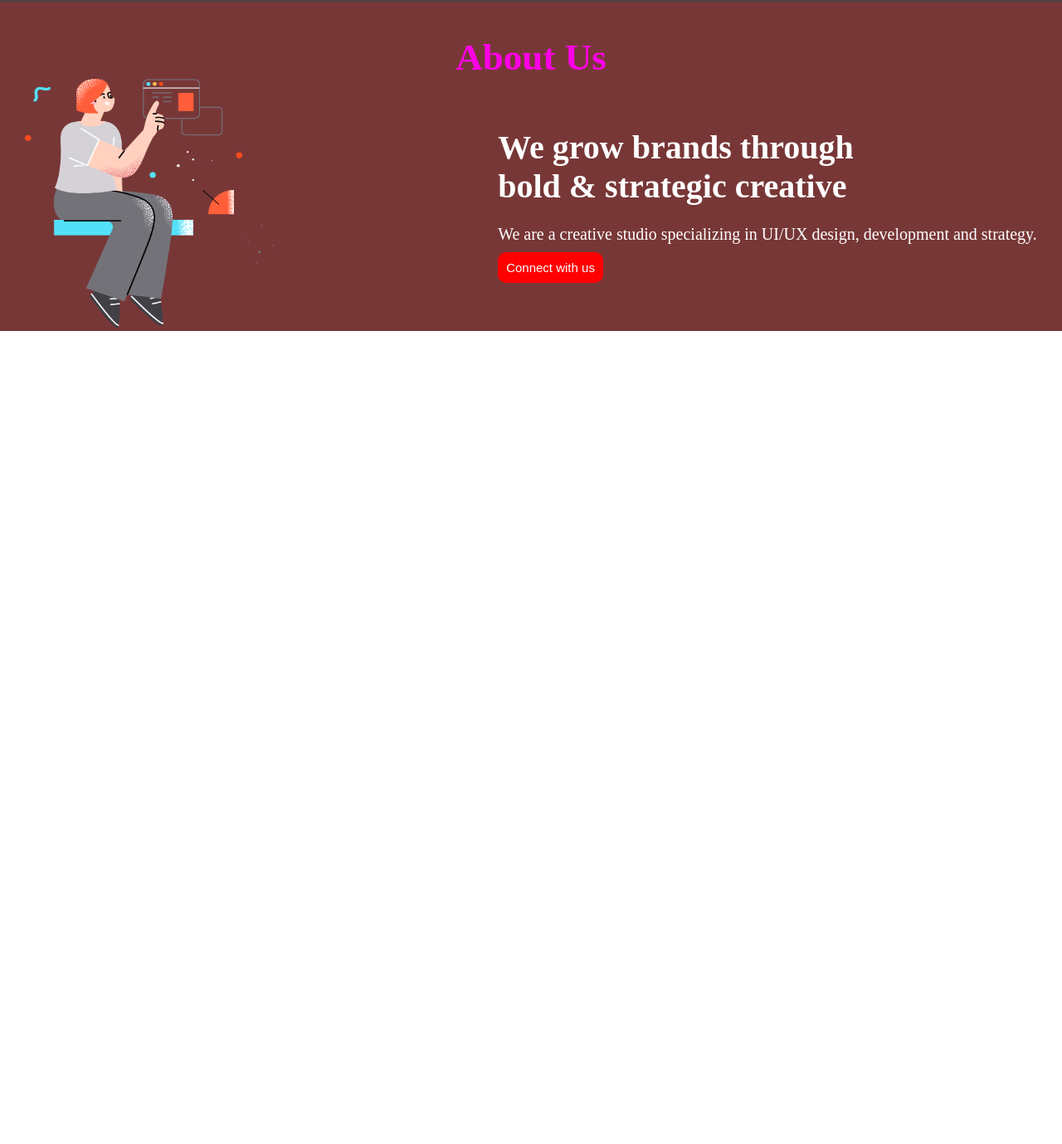
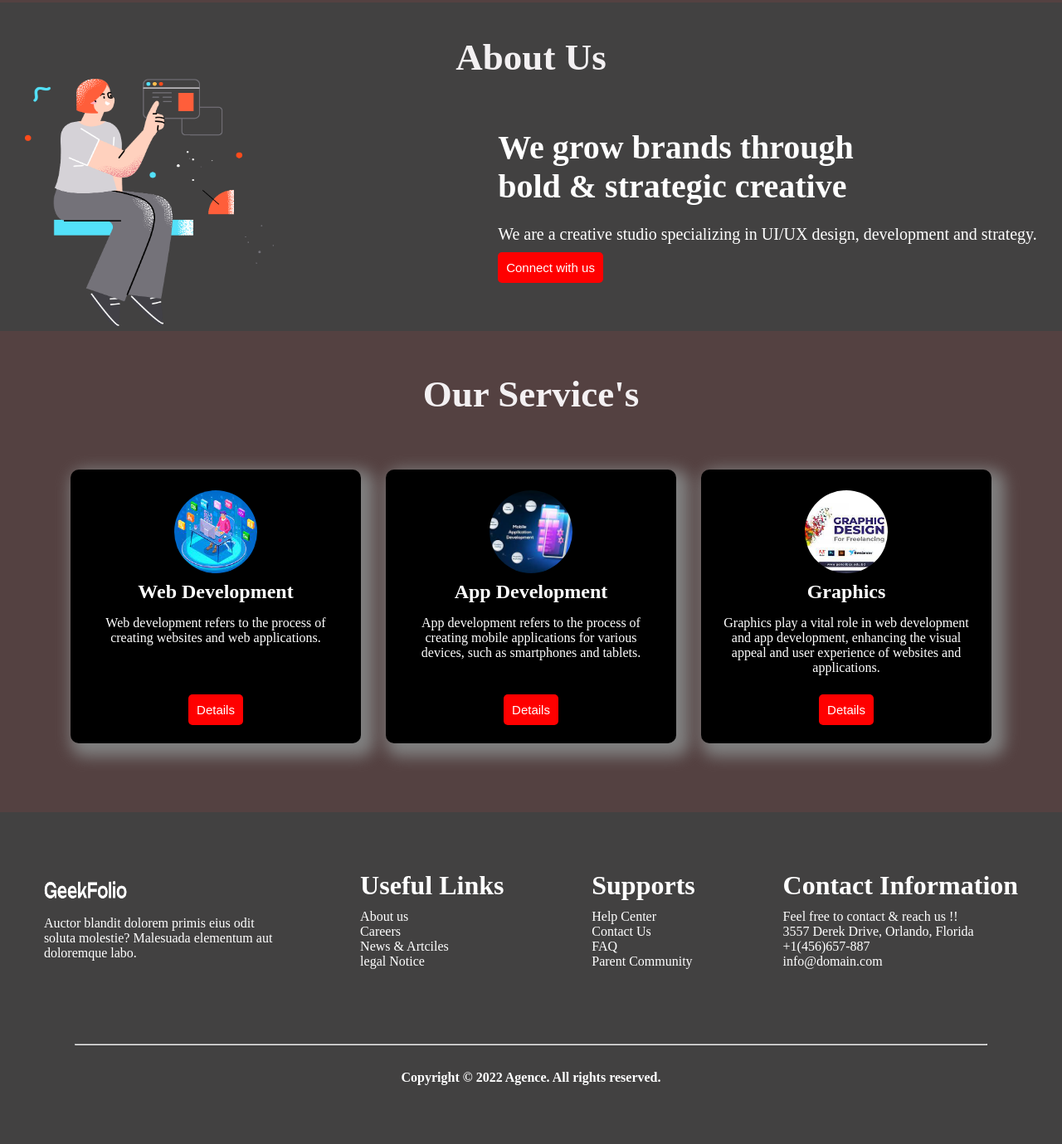
Before and after one commit to Md-Nadim-Mir/Digital-products-1, a plain HTML site: page index.html in a window 1280 px wide. Shown: the part 867-2246 px from the top of the page at 83% size. Before the commit the page ends 1266 px from the top, so only its background shows below. Drawn offline with Linux system fonts and the light colour scheme.

Commit message:
all is complete

```diff
--- a/index.html
+++ b/index.html
@@ -55,7 +55,7 @@
 
         <h1 class="title-1">About Us</h1>
 
-        <div class="section-3">
+        <div class="section-2">
 
             <div class="content">
 
@@ -77,5 +77,88 @@
 
     </section>
 
+
+    <!-- section 3 -->
+
+    <section class="section-3">
+
+        <h1 class="title-3">Our Service's</h1>
+
+        <div class="card-display">
+
+             <div class="card-design">
+
+                <img class="card-img" src="images/web.jpg" alt="">
+                <h1>Web Development</h1>
+                <p style="margin-top: 15px; margin-bottom: 5px; height: 80px;">Web development refers to the process of creating websites and web applications.</p>
+                <button class="button-design">Details</button>
+
+             </div>
+
+
+             <div class="card-design">
+
+                <img class="card-img" src="images/app.jpg" alt="">
+                <h1>App Development</h1>
+                <p style="margin-top: 15px; margin-bottom: 5px; height: 80px;">App development refers to the process of creating mobile applications for various devices, such as smartphones and tablets.</p>
+                <button class="button-design">Details</button>
+
+             </div>
+
+             <div class="card-design">
+
+                <img class="card-img" src="images/graphic.jpg" alt="">
+                <h1>Graphics</h1>
+                <p style="margin-top: 15px; margin-bottom: 5px; height: 80px;">Graphics play a vital role in web development and app development, enhancing the visual appeal and user experience of websites and applications.</p>
+                <button class="button-design">Details</button>
+
+             </div>
+
+        </div>
+
+
+    </section>
+
+    <!-- footer section -->
+
+    <footer>
+
+
+        <div class="footer-position">
+            <div>
+                <img style="margin-bottom: 10px;" class="footer-logo" src="logo/logo-light.png" alt="">
+                <p>Auctor blandit dolorem primis eius odit <br> soluta molestie? Malesuada elementum aut <br> doloremque labo.</p>
+            </div>
+
+            <div>
+                <h1 style="margin-bottom: 10px;" >Useful Links</h1>
+                <p>About us</p>
+                <p>Careers</p>
+                <p>News & Artciles</p>
+                <p>legal Notice</p>
+            </div>
+
+            <div>
+                <h1 style="margin-bottom: 10px;" >Supports</h1>
+                <p>Help Center</p>
+                <p>Contact Us</p>
+                <p>FAQ</p>
+                <p>Parent Community</p>
+            </div>
+
+            <div>
+                <h1 style="margin-bottom: 10px;" >Contact Information</h1>
+                <p>Feel free to contact & reach us !!</p>
+                <p>3557 Derek Drive, Orlando, Florida</p>
+                <p>+1(456)657-887</p>
+                <p>info@domain.com</p>
+            </div>
+        </div>
+
+        <hr style="margin-top: 90px; margin-left: 90px; margin-right: 90px; margin-bottom: 30px;">
+        <h4 style="text-align: center;">Copyright © 2022 Agence. All rights reserved.</h4>
+
+    </footer>
+
 </body>
 </html>
--- a/style.css
+++ b/style.css
@@ -17,6 +17,7 @@
 .top-logo{
 
     width: 100px;
+    height: 30px;
 }
 
 nav>ul{
@@ -62,7 +63,7 @@ nav>ul>li>a{
     padding: 10px;
     margin-top: 10px;
     font-size: 15px;
-    border-radius: 10px;
+    border-radius: 5px;
     border: none;
 }
 
@@ -75,20 +76,88 @@ nav>ul>li>a{
 
 /* section 2 */
 
-.section-3{
+.section-2{
     display: flex;
     /* height: 100vh; */
     justify-content: center;
     align-items: center;
     gap: 270px;
-    background-color: #783737;
+    background-color: #424141;
     flex-direction: row-reverse;
 }
 
 .title-1{
     padding-top: 40px;
     font-size: 45px;
-    color: rgb(255, 0, 230);
+    color: rgb(243, 240, 242);
     text-align: center;
-    background-color: #783737;
+    background-color: #424141;
 }
+
+/* section -3  */
+
+.title-3{
+    padding-top: 40px;
+    font-size: 45px;
+    color: rgb(243, 240, 242);
+    text-align: center;
+    /* background-color: #783737; */
+}
+
+.card-img{
+
+    width: 100px;
+    height: 100px;
+    border-radius: 50%;
+   object-fit: cover;
+    margin-bottom: 5px;
+}
+
+.section-3{
+    height: 70vh;
+    background-color:#544141;
+    justify-content: center;
+    align-items: center;
+    padding: 10px;
+}
+
+.card-design{
+    margin: 15px;
+    text-align: center;
+    width: 300px;
+    height:280px;
+    padding: 25px;
+    background-color: black;
+    box-shadow: 8px 8px 18px 8px gray;
+    border-radius: 10px;
+}
+
+.card-display{
+
+    display: flex;
+    margin-top: 50px;
+    align-items: center;
+    justify-content: center;
+}
+
+/* footer part */
+
+footer{
+
+    height: 50vh;
+    background-color:#424141;
+}
+
+.footer-logo{
+
+    width: 100px;
+    height: 30px;
+
+}
+
+.footer-position{
+    display: flex;
+    align-items: center;
+    justify-content: space-around;
+    padding-top: 70px;
+}
```
Also changed, not shown: images/app.jpg (added), images/graphic.jpg (added), images/product-1.jpg (deleted), images/web.jpg (added).
